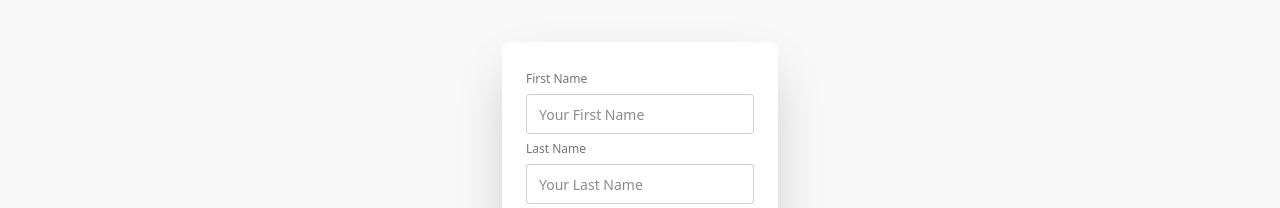
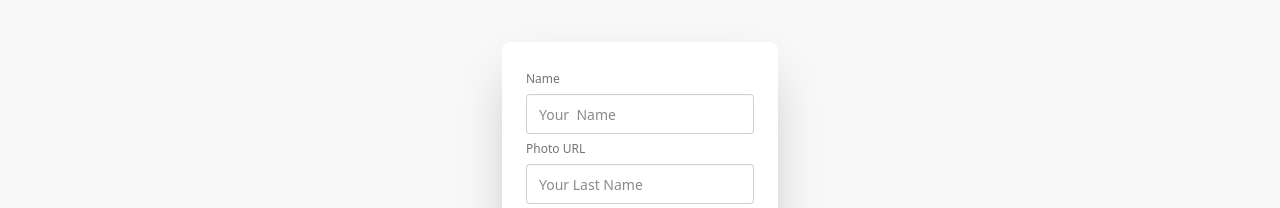
Before and after one commit to asmasultana07/WarmPaws, a React (Vite) app: page /signup in a window 1280 px wide. Shown: the part 202-410 px from the top of the page. Built offline with nearby package versions, Linux system fonts and the light colour scheme; no server answers.

Commit message:
authentication problem

```diff
--- a/src/pages/Register.jsx
+++ b/src/pages/Register.jsx
@@ -1,33 +1,71 @@
 import { Link } from "react-router";
 import React, { useContext } from "react";
 import { AuthContext } from "../Provider/AuthProvider";
+import { updateProfile } from "firebase/auth";
+import auth from "../firebase/firebase.config";
 
 const Register = () => {
-
-  const {registerWithEmailPassword} = useContext(AuthContext);
+  const { registerWithEmailPassword } = useContext(AuthContext);
 
   const handleSubmit = (e) => {
-    e.preventDefault();
+    e.preventDefault()
     const email = e.target.email.value;
     const pass = e.target.password.value;
-    registerWithEmailPassword(email,pass);
+    const name = e.target.name.value;
+    const photoUrl = e.target.photoUrl.value;
+      console.log(email,pass,name,photoUrl);
+
+    registerWithEmailPassword(email, pass)
+      .then(() => {
+
+        updateProfile(auth.currentUser, {
+          displayName: name,
+          photoUrl: photoUrl,
+        })
+        .then((result) => {
+            console.log(result);
+          })
+          .catch((error) => {
+             console.log(error);
+          });
+
+      })
+
+
+      .catch((err) => {
+        console.log(err);
+      })
   }
 
   return (
     <div className="hero bg-base-200 min-h-screen">
       <div className="hero-content flex-col lg:flex-row-reverse">
-
         <div className="card bg-base-100 w-full max-w-sm shrink-0 shadow-2xl">
           <div className="card-body">
             <form onSubmit={handleSubmit} className="fieldset">
-                <label className="label">First Name</label>
-                <input name="name" type="name" className="input" placeholder="Your First Name" />
-                <label className="label">Last Name</label>
-                <input type="name" className="input" placeholder="Your Last Name" />
+              <label className="label">Name</label>
+              <input
+                name="name"
+                type="name"
+                className="input"
+                placeholder="Your  Name"
+              />
+              <label className="label">Photo URL</label>
+              <input
+                type="photoUrl"
+                className="input"
+                placeholder="Your Last Name"
+              />
               <label className="label">Email</label>
-                <input name="email" type="email" className="input" placeholder="Your Email" />
+              <input
+                name="email"
+                type="email"
+                className="input"
+                placeholder="Your Email"
+              />
               <label className="label">Password</label>
-                <input name="password"
+              <input
+                name="password"
                 type="password"
                 className="input"
                 placeholder="Password"
@@ -37,16 +75,20 @@ const Register = () => {
               </div>
               <div>
                 <span>Already Have an Account? </span>
-                    <Link to="/login" className="font-bold text-blue-800"> Login</Link>
-
+                <Link to="/login" className="font-bold text-blue-800">
+                  {" "}
+                  Login
+                </Link>
               </div>
-                <button className="btn btn-primary text-[16px] mt-4">Register</button>
+              <button className="btn btn-primary text-[16px] mt-4">
+                Register
+              </button>
             </form>
           </div>
         </div>
       </div>
     </div>
-    )
-}
+  );
+};
 
 export default Register;
```
Lines whose indentation alone changed are shown as unchanged.
